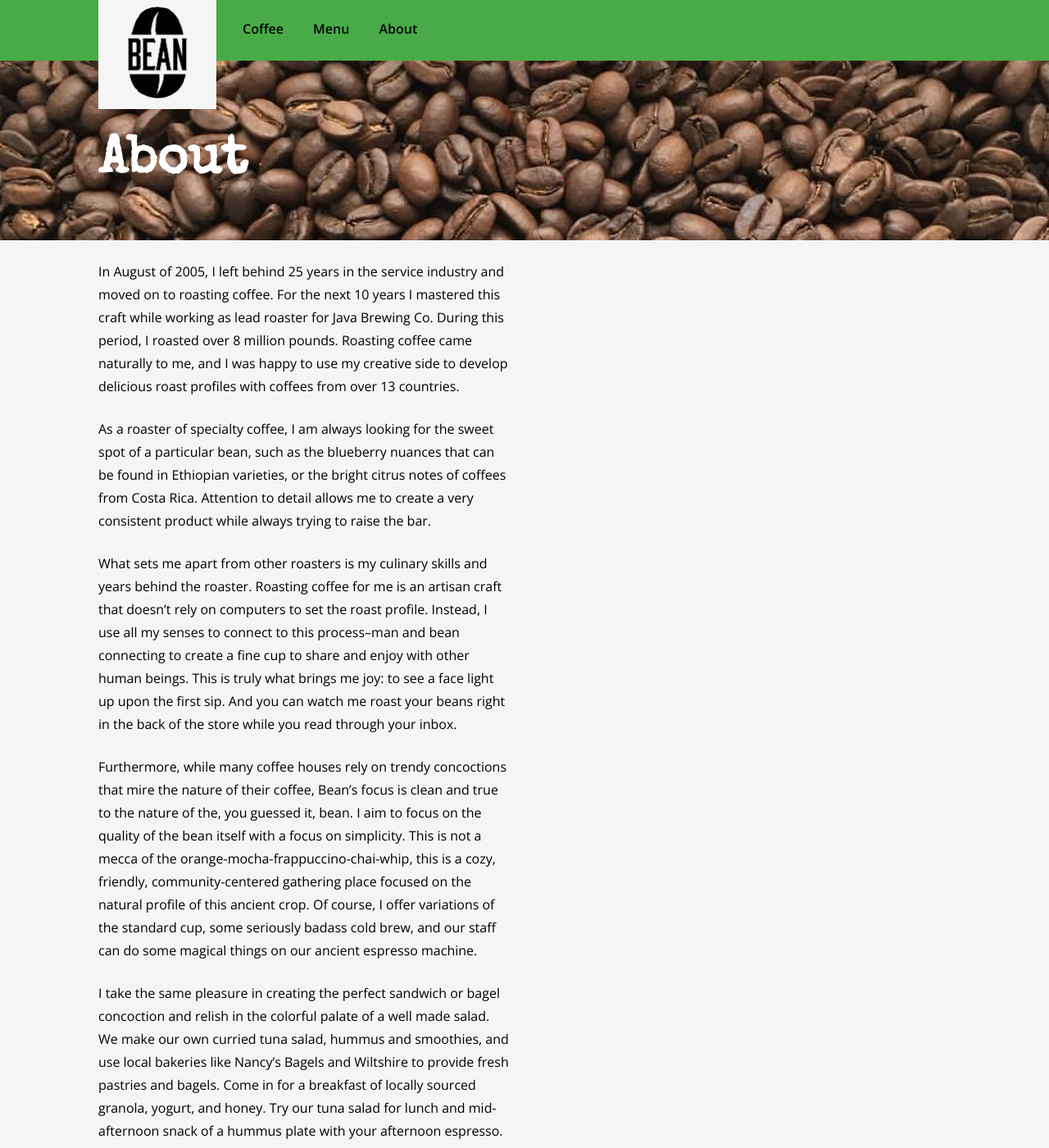
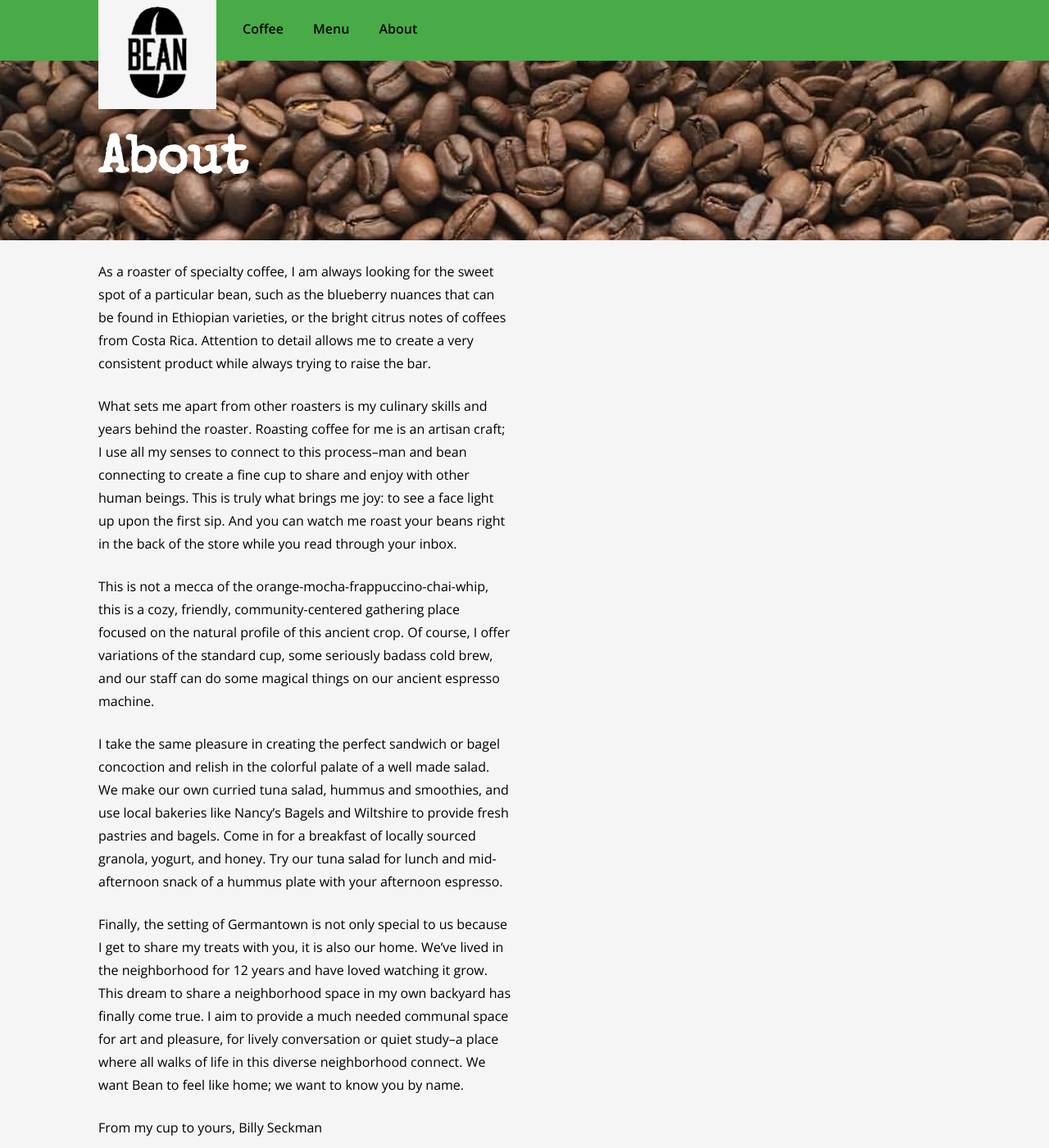
Before and after one commit to billypseck/beanwebsite.github.io, a Jekyll site: the page built from pages/about.md, in a window 1280 px wide and 1400 px high. Shown: the whole window at 82% size. Built offline with Jekyll 4.4.1, drawn with Linux system fonts in a browser that asks for light colours.

Commit message:
Update about.md

```diff
--- a/pages/about.md
+++ b/pages/about.md
@@ -5,13 +5,11 @@ permalink: /about/
 page_header_image: /assets/images/beans.jpg
 ---
 
-In August of 2005, I left behind 25 years in the service industry and moved on to roasting coffee. For the next 10 years I mastered this craft while working as lead roaster for Java Brewing Co. During this period, I roasted over 8 million pounds. Roasting coffee came naturally to me, and I was happy to use my creative side to develop delicious roast profiles with coffees from over 13 countries.
-
 As a roaster of specialty coffee, I am always looking for the sweet spot of a particular bean, such as the blueberry nuances that can be found in Ethiopian varieties, or the bright citrus notes of coffees from Costa Rica. Attention to detail allows me to create a very consistent product while always trying to raise the bar.
 
-What sets me apart from other roasters is my culinary skills and years behind the roaster. Roasting coffee for me is an artisan craft that doesn’t rely on computers to set the roast profile. Instead, I use all my senses to connect to this process--man and bean connecting to create a fine cup to share and enjoy with other human beings. This is truly what brings me joy: to see a face light up upon the first sip. And you can watch me roast your beans right in the back of the store while you read through your inbox.
+What sets me apart from other roasters is my culinary skills and years behind the roaster. Roasting coffee for me is an artisan craft; I use all my senses to connect to this process--man and bean connecting to create a fine cup to share and enjoy with other human beings. This is truly what brings me joy: to see a face light up upon the first sip. And you can watch me roast your beans right in the back of the store while you read through your inbox.
 
-Furthermore, while many coffee houses rely on trendy concoctions that mire the nature of their coffee, Bean’s focus is clean and true to the nature of the, you guessed it, bean. I aim to focus on the quality of the bean itself with a focus on simplicity. This is not a mecca of the orange-mocha-frappuccino-chai-whip, this is a cozy, friendly, community-centered gathering place focused on the natural profile of this ancient crop. Of course, I offer variations of the standard cup, some seriously badass cold brew, and our staff can do some magical things on our ancient espresso machine.
+This is not a mecca of the orange-mocha-frappuccino-chai-whip, this is a cozy, friendly, community-centered gathering place focused on the natural profile of this ancient crop. Of course, I offer variations of the standard cup, some seriously badass cold brew, and our staff can do some magical things on our ancient espresso machine.
 
 I take the same pleasure in creating the perfect sandwich or bagel concoction and relish in the colorful palate of a well made salad. We make our own curried tuna salad, hummus and smoothies, and use local bakeries like Nancy’s Bagels and Wiltshire to provide fresh pastries and bagels. Come in for a breakfast of locally sourced granola, yogurt, and honey. Try our tuna salad for lunch and mid-afternoon snack of a hummus plate with your afternoon espresso.
 
```
